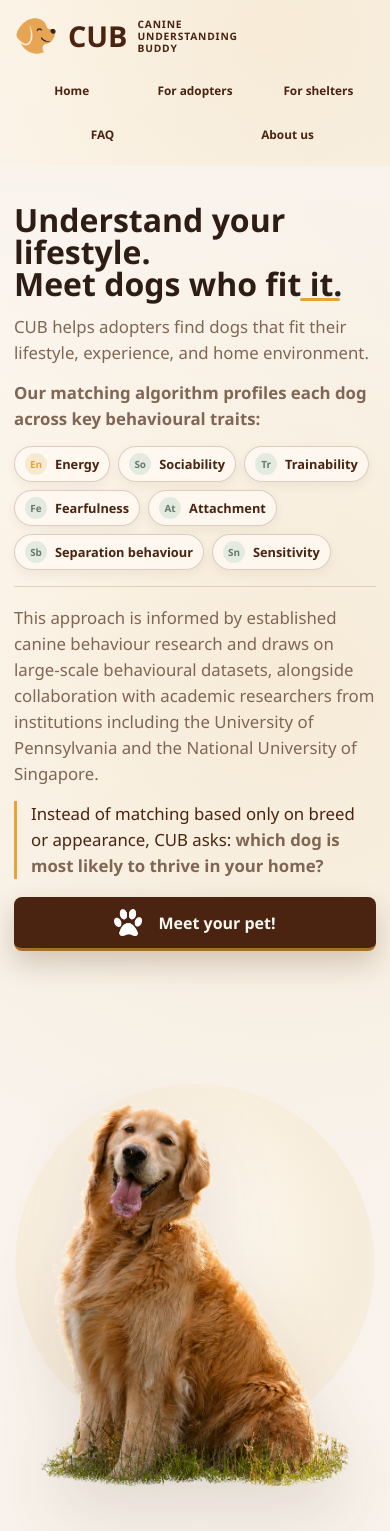
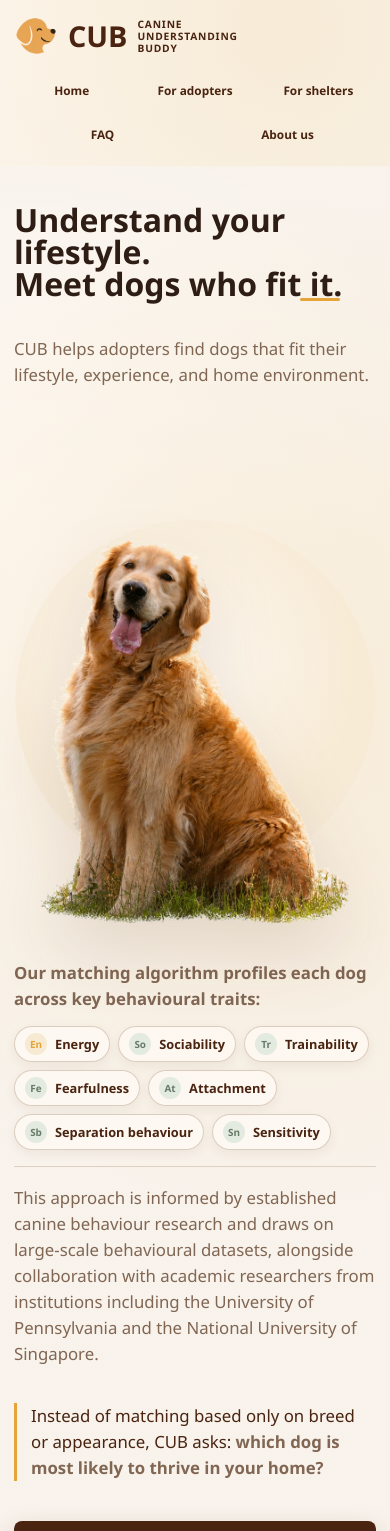
Before and after one commit to yjjrun/CUB, a React (Vite) app: page / in a window 390 px wide. Shown: the top 1531 px of the page. Built offline with nearby package versions, Linux system fonts and the light colour scheme.

Commit message:
Reorder mobile hero dog image

```diff
--- a/src/pages/Home.jsx
+++ b/src/pages/Home.jsx
@@ -21,7 +21,7 @@ export default function Home({ navigate }) {
       <section className="home-hero">
         <div className="hero-copy">
           <h1><span className="hero-line">Understand your lifestyle.</span><br />Meet dogs who <span className="hero-fit">fit it.</span></h1>
-          <p>
+          <p className="hero-intro">
             CUB helps adopters find dogs that fit their lifestyle, experience, and home environment.
           </p>
           <div className="hero-proof">
--- a/src/styles.css
+++ b/src/styles.css
@@ -1612,7 +1612,31 @@ input[type="range"] {
   }
 
   .hero-copy {
-    gap: 14px;
+    display: contents;
+  }
+
+  .hero-copy h1 {
+    order: 1;
+  }
+
+  .hero-intro {
+    order: 2;
+  }
+
+  .hero-dog-visual {
+    order: 3;
+  }
+
+  .hero-proof {
+    order: 4;
+  }
+
+  .hero-question {
+    order: 5;
+  }
+
+  .hero-actions {
+    order: 6;
   }
 
   .trait-list {
```
